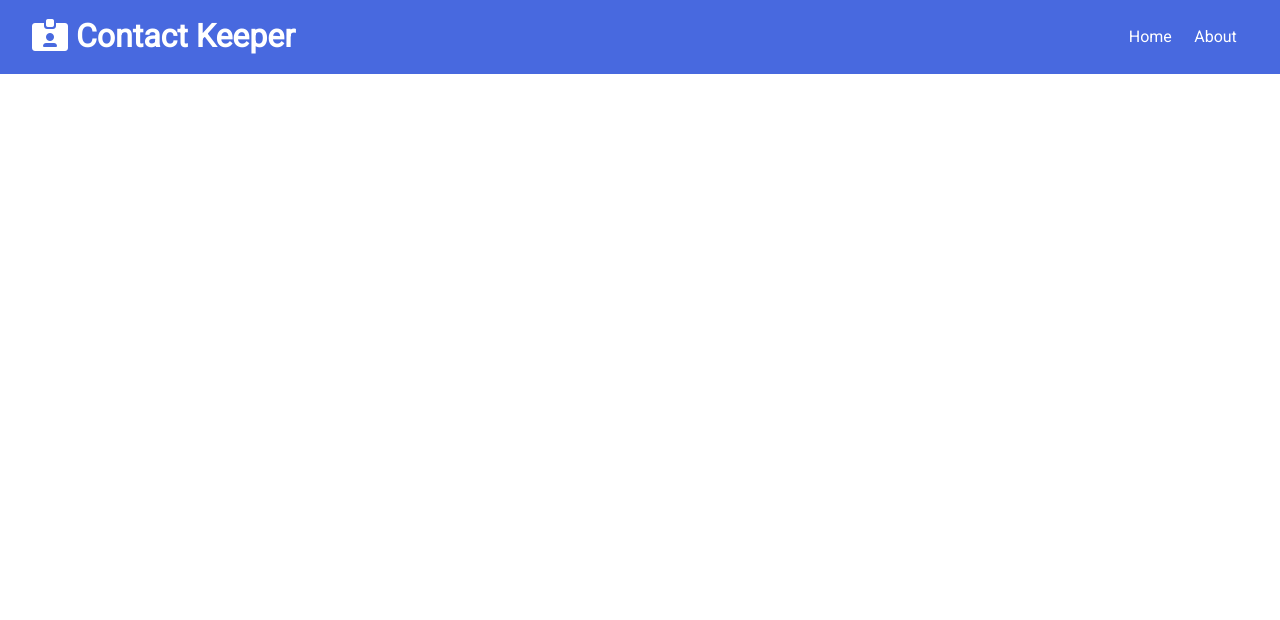
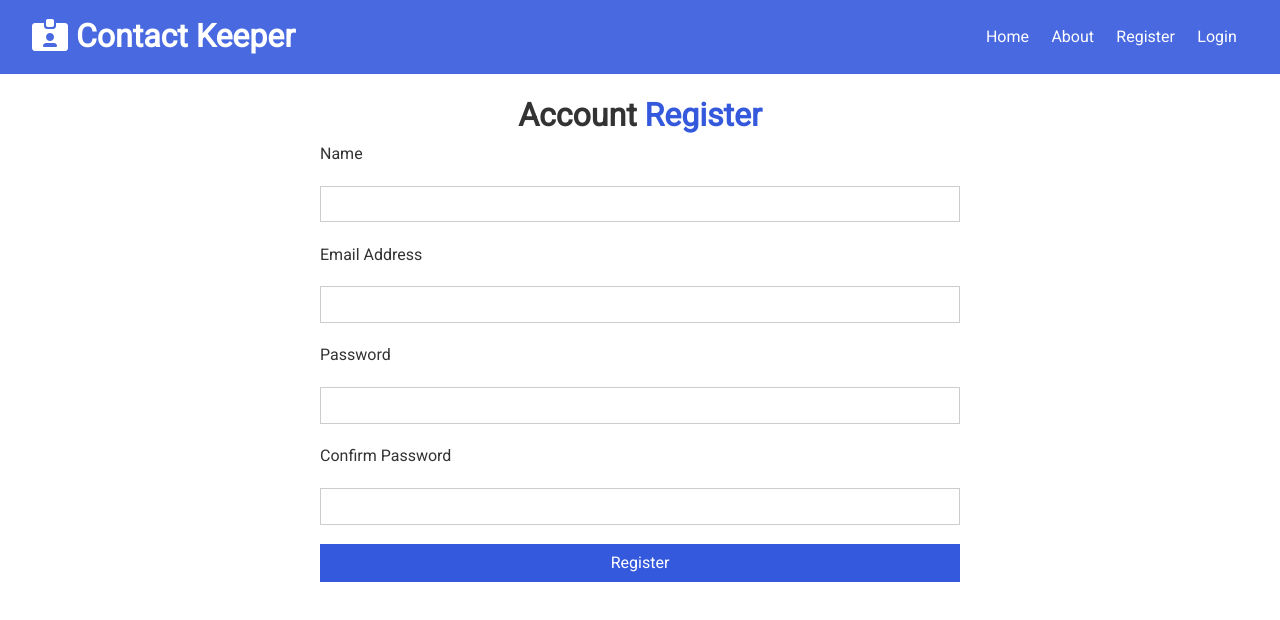
Before and after one commit to genuineAB/Contact-Keeper-App, a React (Create React App) app in the folder client/: page /register in a window 1280 px wide. Shown: the top 620 px of the page. Built offline with nearby package versions, Linux system fonts and the light colour scheme.

Commit message:
Added the Register and Login in Forms

```diff
--- a/client/src/App.css
+++ b/client/src/App.css
@@ -323,6 +323,10 @@
   color: #888;
 }
 
+.form-style{
+  padding: 0 25% 0 25%;
+}
+
 input[type='text'],
 input[type='email'],
 input[type='password'],
--- a/client/src/App.js
+++ b/client/src/App.js
@@ -4,6 +4,8 @@
 import { Home } from './components/pages/Home';
 import { About } from './components/pages/About';
 import { Navbar } from './components/layout/Navbar';
+import Register from './components/auth/Register';
+import Login from './components/auth/Login';
 import ContactState from './context/contact/ContactState';
 import AuthState from './context/auth/AuthState';
 
@@ -18,7 +20,10 @@
               <Routes>
                 <Route exact path='/' element={<Home />}/>
                 <Route exact path='/about' element={<About />}/>
+                <Route exact path='/register' element={<Register />}/>
+                <Route exact path='/login' element={<Login />}/>
               </Routes>
+
 
             </div>
           </Fragment>
--- /dev/null
+++ b/client/src/components/auth/Login.js
@@ -0,0 +1,38 @@
+import React, {useReducer, useState} from 'react'
+
+const Login = () => {
+    const [user, setUser] = useState({
+        email: '',
+        password: '',
+    });
+
+    const {email, password} = user;
+
+    const onChange = e => setUser({...user, [e.target.name] : e.target.value});
+
+    const onSubmit = e => {
+        e.preventDefault();
+        console.log("Login");
+    }
+  return (
+    <div className='form-container'>
+        <h1>
+            Account <span className='text-primary'>Login</span>
+        </h1>
+        <form onSubmit={onSubmit} className='form-style'>
+            <div className='form-group'>
+                <label htmlFor='email'>Email Address</label>
+                <input type='email' name='email' value={email} onChange={onChange} />
+            </div>
+            <div className='form-group'>
+                <label htmlFor='password'>Password</label>
+                <input type='password' name='password' value={password} onChange={onChange} />
+            </div>
+            <input type='submit' value='Login' className='btn btn-primary btn-block' />
+        </form>
+
+    </div>
+  )
+}
+
+export default Login
--- /dev/null
+++ b/client/src/components/auth/Register.js
@@ -0,0 +1,48 @@
+import React, {useReducer, useState}  from 'react'
+
+const Register = () => {
+    const [user, setUser] = useState({
+        name: '',
+        email: '',
+        password: '',
+        password2: ''
+    });
+
+    const {name, email, password, password2} = user;
+
+    const onChange = e => setUser({...user, [e.target.name] : e.target.value });
+
+    const onSubmit = e => {
+        e.preventDefault();
+        console.log("Register")
+    }
+
+  return (
+    <div className='form-container'>
+        <h1>
+            Account <span className='text-primary'>Register</span>
+        </h1>
+        <form onSubmit={onSubmit} className='form-style'>
+            <div className='form-group'>
+                <label htmlFor='name' className='form-label'>Name</label>
+                <input type='text' name='name' value={name} onChange={onChange} />
+            </div>
+            <div className='form-group'>
+                <label htmlFor='email'>Email Address</label>
+                <input type='email' name='email' value={email} onChange={onChange} />
+            </div>
+            <div className='form-group'>
+                <label htmlFor='password'>Password</label>
+                <input type='password' name='password' value={password} onChange={onChange} />
+            </div>
+            <div className='form-group'>
+                <label htmlFor='password2'>Confirm Password</label>
+                <input type='password' name='password2' value={password2} onChange={onChange} />
+            </div>
+            <input type='submit' value='Register' className='btn btn-primary btn-block' />
+        </form>
+    </div>
+  )
+}
+
+export default Register
--- a/client/src/components/layout/Navbar.js
+++ b/client/src/components/layout/Navbar.js
@@ -15,6 +15,12 @@
             <li>
                 <Link to='/about'>About</Link>
             </li>
+            <li>
+                <Link to='/register'>Register</Link>
+            </li>
+            <li>
+                <Link to='/login'>Login</Link>
+            </li>
         </ul>
 
     </div>
```
